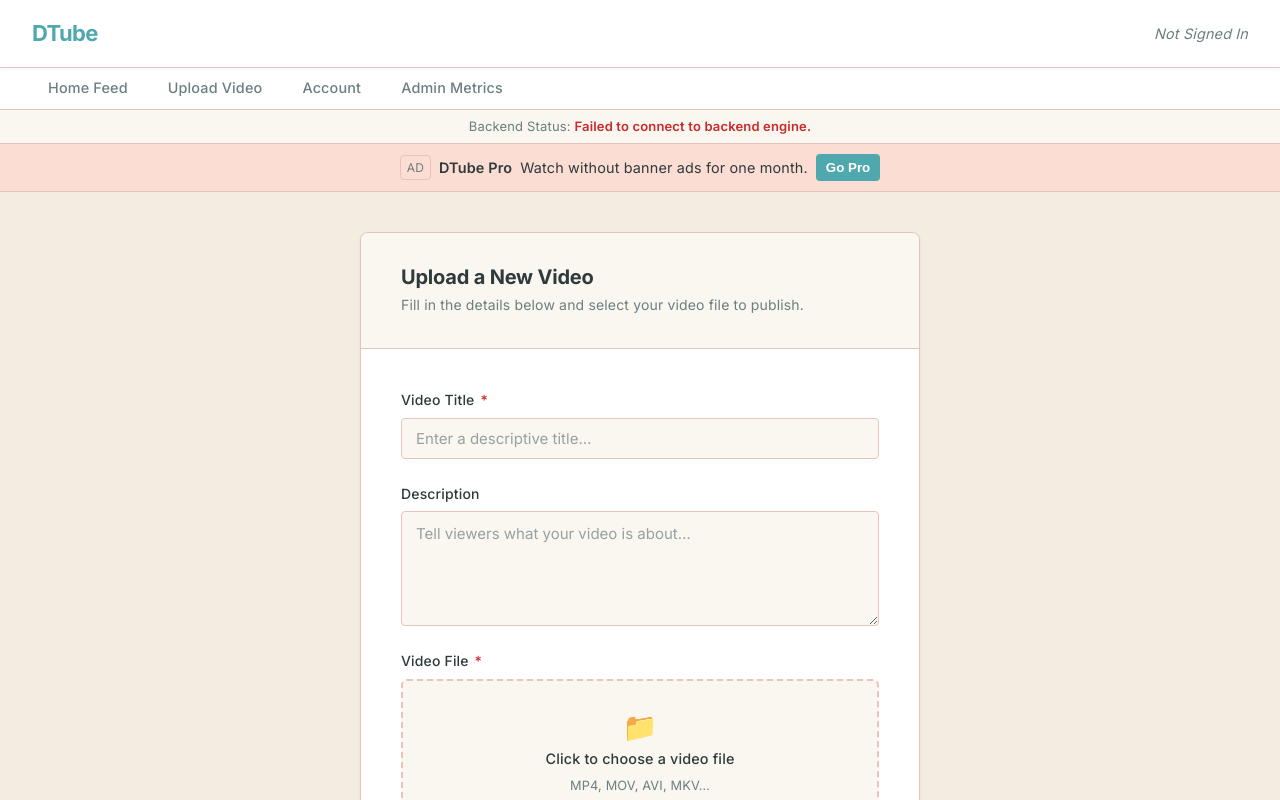
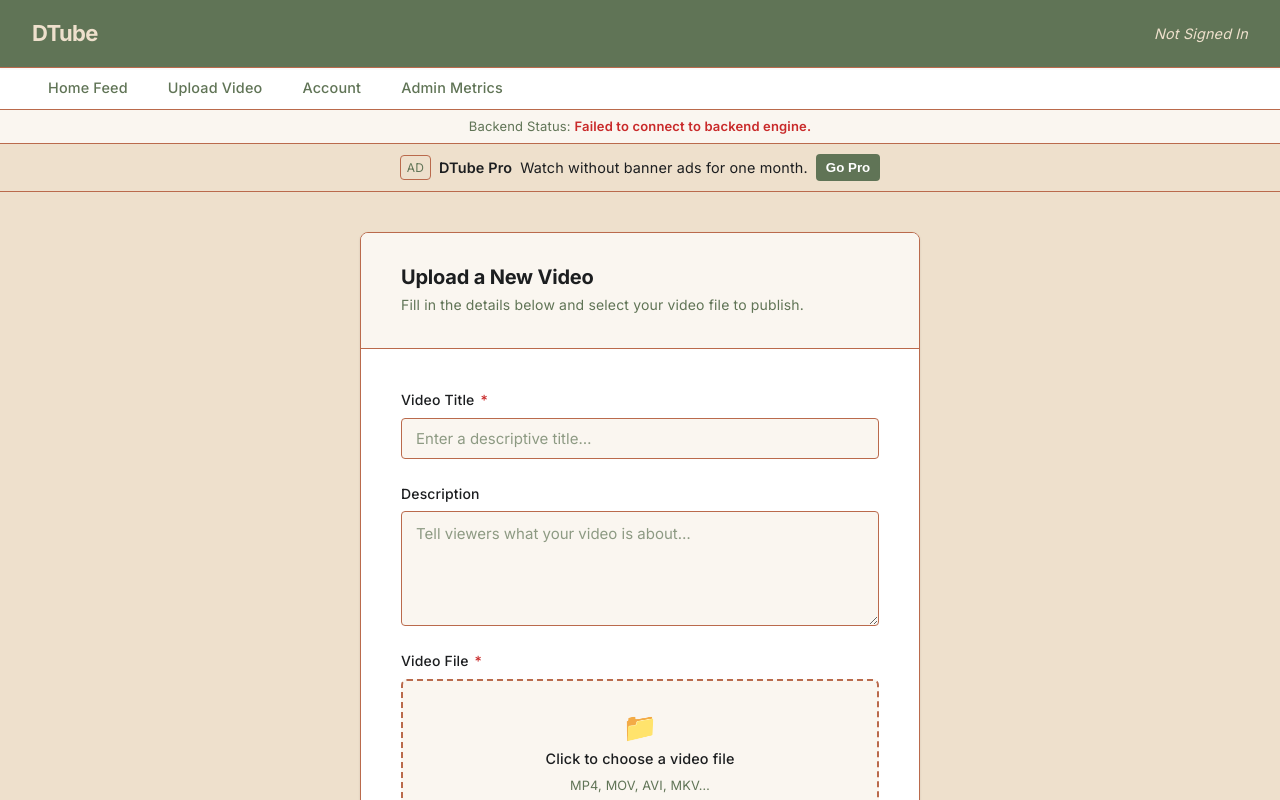
Before and after one commit to hibaNITT/Delta_Task_3, a React app in the folder dtube/frontend/: page /upload in a window 1280 px wide. Shown: the top 800 px of the page. Built offline with nearby package versions, Linux system fonts and the light colour scheme; no server answers; the HTML template or start-up script is replaced by a standard one.

Commit message:
Changing color palette

```diff
--- a/dtube/frontend/src/App.css
+++ b/dtube/frontend/src/App.css
@@ -1,16 +1,8 @@
 /* ============================================================
    DTUBE — App.css
    Component-level styles — "Basic but Classic" aesthetic
-   All colours, spacing, and radii come from CSS tokens in index.css
+   All colours, spacing, and radii come from CSS tokens
    ============================================================ */
-
-/* color palette
-
---verdigris:    #75B9BF;
---light-blue:   #B7DDDA;
---alabaster:    #F2ECE1;
---misty-rose:   #FCDDD3;
---pale-dogwood: #E6C4B7; */
 
 /* ============================================================
    PREMIERE / LIVE CHAT SIDEBAR
@@ -190,7 +182,7 @@
    NAVBAR
    ============================================================ */
 .navbar {
-  background-color: var(--bg-card);
+  background-color: var(--p-moss);
   border-bottom: 1px solid var(--border);
   padding: var(--space-2) var(--space-4);
   display: flex;
@@ -205,7 +197,7 @@
 .navbar-brand {
   font-size: 1.375rem;
   font-weight: 700;
-  color: var(--accent);
+  color: var(--p-cream);
   letter-spacing: -0.03em;
   text-decoration: none;
   transition: color var(--transition);
@@ -224,18 +216,18 @@
 
 .navbar-user span {
   font-size: 0.9rem;
-  color: var(--text-secondary);
+  color: var(--p-cream);
 }
 
 .navbar-user strong {
-  color: var(--text-primary);
+  color: var(--p-cream);
 }
 
 /* ── Sign Out Button (Navbar) ─────────────────────────────── */
 .btn-signout {
   padding: 7px var(--space-2);
-  background-color: transparent;
-  color: var(--danger);
+  background-color: var(--p-deep-red);
+  color: var(--p-cream);
   border: 1px solid var(--danger);
   border-radius: var(--radius-sm);
   font-size: 0.875rem;
@@ -325,7 +317,7 @@
   justify-content: center;
   gap: var(--space-1);
   padding: 10px var(--space-3);
-  background-color: var(--p-misty-rose);
+  background-color: var(--p-cream);
   border-bottom: 1px solid var(--border);
   color: var(--text-primary);
   font-size: 0.9rem;
@@ -400,7 +392,7 @@
 }
 .btn-secondary:hover {
   background-color: var(--bg-subtle);
-  border-color: #e6c4b7;
+  border-color: var(--border);
 }
 
 /* Danger */
@@ -410,7 +402,8 @@
   border-color: var(--danger);
 }
 .btn-danger:hover {
-  background-color: #a61f1f;
+  background-color: var(--p-deep-red);
+  border-color: var(--p-deep-red);
   box-shadow: var(--shadow-sm);
 }
 
@@ -628,7 +621,7 @@
   color: var(--text-inverse);
 }
 .btn-login:hover {
-  background-color: #75b9bf;
+  background-color: var(--accent-hover);
   box-shadow: var(--shadow-sm);
 }
 
@@ -666,7 +659,7 @@
   gap: var(--space-1);
   width: 100%;
   padding: 11px;
-  background-color: #dd8181;
+  background-color: var(--p-rust);
   color: var(--text-inverse);
   font-family: var(--font-sans);
   font-size: 0.9375rem;
@@ -678,7 +671,7 @@
     box-shadow var(--transition);
 }
 .google-signin-btn:hover {
-  background-color: #b7ddda;
+  background-color: var(--p-deep-red);
   text-decoration: none;
   box-shadow: var(--shadow-sm);
 }
@@ -738,7 +731,7 @@
 
 .video-card:hover {
   box-shadow: var(--shadow-md);
-  border-color: #ced4da;
+  border-color: var(--border-focus);
   transform: translateY(-2px);
 }
 
@@ -905,7 +898,7 @@
 .like-btn.active {
   background-color: var(--accent-light);
   color: var(--accent-text);
-  border-color: #a5b4fc;
+  border-color: var(--border);
 }
 
 .like-btn.inactive {
@@ -936,11 +929,11 @@
   border: 1px solid var(--border);
 }
 .subscribe-btn.active:hover {
-  background-color: #f2ece1ef;
+  background-color: var(--bg-page);
 }
 
 .subscribe-btn.inactive {
-  background-color: rgb(223, 35, 35);
+  background-color: var(--p-deep-red);
   color: var(--text-inverse);
 }
 .subscribe-btn.inactive:hover {
@@ -1062,7 +1055,7 @@
   cursor: pointer;
   font-weight: 600;
   font-family: var(--font-sans);
-  font-size: 0.9rem;
+  font-size: 0.9.rem;
   white-space: nowrap;
   transition:
     background-color var(--transition),
@@ -1185,16 +1178,12 @@
 
 /* Banner */
 .channel-banner {
-  background: linear-gradient(
-    135deg,
-    var(--p-verdigris) 0%,
-    var(--p-light-teal) 100%
-  );
+  background: linear-gradient(135deg, var(--accent) 0%, var(--border) 100%);
   color: var(--text-inverse);
   padding: var(--space-6) var(--space-5);
   border-radius: var(--radius-lg);
   margin-bottom: var(--space-4);
-  border: 1px solid var(--p-verdigris);
+  border: 1px solid var(--accent);
 }
 
 .channel-title {
@@ -1209,7 +1198,7 @@
   display: flex;
   gap: var(--space-3);
   font-size: 0.875rem;
-  color: #b7ddda;
+  color: var(--bg-page);
   flex-wrap: wrap;
 }
 
@@ -1257,7 +1246,7 @@
 .modal-overlay {
   position: fixed;
   inset: 0;
-  background-color: rgba(46, 58, 59, 0.5);
+  background-color: rgba(28, 30, 32, 0.5);
   display: flex;
   justify-content: center;
   align-items: center;
@@ -1430,7 +1419,7 @@
   font-weight: 600;
   letter-spacing: 0.03em;
   text-transform: uppercase;
-  border: 1px solid var(--p-verdigris);
+  border: 1px solid var(--border-focus);
 }
 
 .flag-reason {
@@ -1733,8 +1722,8 @@
 }
 
 .upload-toggle-row:hover {
-  background-color: var(--p-misty-rose);
-  border-color: var(--p-pale-dogwood);
+  background-color: var(--p-cream);
+  border-color: var(--border);
 }
 
 .upload-toggle-info {
--- a/dtube/frontend/src/index.css
+++ b/dtube/frontend/src/index.css
@@ -1,60 +1,55 @@
-/* ============================================================
-   DTUBE — "Basic but Classic" Design System
-   Global Reset & Design Tokens
-   Palette: Verdigris #75B9BF · Light Teal #B7DDDA
-            Alabaster #F2ECE1 · Misty Rose #FCDDD3
-            Pale Dogwood #E6C4B7
-   ============================================================ */
-
 @import url("https://fonts.googleapis.com/css2?family=Inter:wght@400;500;600;700&display=swap");
 
 /* ── Design Tokens ────────────────────────────────────────── */
+/* ── Design Tokens ────────────────────────────────────────── */
+/* ── Design Tokens ────────────────────────────────────────── */
 :root {
-  /* ── Palette primitives (reference only) ─────────────── */
-  --p-verdigris:    #75B9BF;   /* main teal accent                        */
-  --p-light-teal:   #B7DDDA;   /* secondary soft teal                     */
-  --p-cream:        #F2ECE1;   /* warm alabaster — page surface           */
-  --p-misty-rose:   #FCDDD3;   /* blush pink — warm highlights            */
-  --p-pale-dogwood: #E6C4B7;   /* muted rose-beige — borders              */
+  /* ── Palette primitives ─────────────────────────────────── */
+  --p-moss: #607456;
+  --p-cream: #eee0cc;
+  --p-rust: #ba6a4c;
+  --p-deep-red: #7b2525;
 
   /* ── Backgrounds ─────────────────────────────────────── */
-  --bg-page:   #F2ECE1;   /* Alabaster — main page surface              */
-  --bg-card:   #ffffff;   /* Pure white — elevated card surface         */
-  --bg-subtle: #faf6f0;   /* Warm off-white — inputs, stripes           */
-  --bg-nav:    #ffffff;   /* Navbar background                          */
+  --bg-page: #eee0cc; /* Cream page surface */
+  --bg-card: #ffffff;
+  --bg-subtle: #faf6f0;
+  --bg-nav: #ffffff;
 
   /* ── Text ────────────────────────────────────────────── */
-  --text-primary:   #2e3a3b;   /* Very dark teal-slate — body & headings */
-  --text-secondary: #6b7f80;   /* Muted teal-gray — timestamps, hints    */
-  --text-inverse:   #ffffff;   /* On dark / tinted surfaces              */
+  --text-primary: #1c1e20; /* Dark charcoal for high contrast readability */
+  --text-secondary: #607456; /* Moss green for subtext */
+  --text-inverse: #ffffff;
 
-  /* ── Accent (Verdigris) ──────────────────────────────── */
-  --accent:       #4fa8ae;   /* Darkened Verdigris — passes AA on white  */
-  --accent-hover: #3d9198;   /* Even darker on hover                     */
-  --accent-light: #B7DDDA;   /* Light Teal — badge / highlight bg        */
-  --accent-text:  #1c4a4e;   /* Dark teal — text on --accent-light bg    */
+  /* ── Accent ──────────────────────────────────────────── */
+  --accent: #607456; /* Moss green main accent */
+  --accent-hover: #4d5d45; /* Darker moss for hover states */
+  --accent-light: #eee0cc;
+  --accent-text: #4d5d45;
 
   /* ── Semantic ────────────────────────────────────────── */
-  --success:       #2f9e44;
+  --success: #2f9e44;
   --success-light: #ebfbee;
-  --danger:        #c92a2a;
-  --danger-light:  #fff5f5;
-  --warning:       #c96b1a;
+  --danger: #c92a2a;
+  --danger-light: #fff5f5;
+  --warning: #c96b1a;
   --warning-light: #fff3e8;
 
   /* ── Borders ─────────────────────────────────────────── */
-  --border:       #E6C4B7;   /* Pale Dogwood — structural dividers       */
-  --border-focus: #75B9BF;   /* Verdigris ring on :focus                 */
+  --border: #ba6a4c; /* Rust — clean, defined structural dividers */
+  --border-focus: #607456; /* Moss Green — indicator ring on :focus */
 
-  /* ── Focus glow (RGB of --border-focus for rgba use) ── */
-  --focus-glow: rgba(117, 185, 191, 0.22);
+  /* ── Focus glow (RGB of --border-focus: 96, 116, 86) ─── */
+  --focus-glow: rgba(96, 116, 86, 0.22);
 
-  /* ── Shadows (intentionally soft) ───────────────────── */
-  --shadow-xs: 0 1px 2px rgba(46, 58, 59, 0.04);
-  --shadow-sm: 0 1px 3px rgba(46, 58, 59, 0.07), 0 1px 2px rgba(46, 58, 59, 0.04);
-  --shadow-md: 0 4px 8px rgba(46, 58, 59, 0.07), 0 2px 4px rgba(46, 58, 59, 0.04);
+  /* ── Shadows ─────────────────────────────────────────── */
+  --shadow-xs: 0 1px 2px rgba(28, 30, 32, 0.04);
+  --shadow-sm:
+    0 1px 3px rgba(28, 30, 32, 0.07), 0 1px 2px rgba(28, 30, 32, 0.04);
+  --shadow-md:
+    0 4px 8px rgba(28, 30, 32, 0.07), 0 2px 4px rgba(28, 30, 32, 0.04);
 
-  /* ── Spacing (8 px grid) ─────────────────────────────── */
+  /* ── Spacing ─────────────────────────────────────────── */
   --space-1: 8px;
   --space-2: 16px;
   --space-3: 24px;
@@ -69,14 +64,13 @@
 
   /* ── Typography ──────────────────────────────────────── */
   --font-sans:
-    "Inter", system-ui, -apple-system, BlinkMacSystemFont,
-    "Segoe UI", Roboto, Helvetica, Arial, sans-serif;
+    "Inter", system-ui, -apple-system, BlinkMacSystemFont, "Segoe UI", Roboto,
+    Helvetica, Arial, sans-serif;
   --font-mono: ui-monospace, Consolas, "Courier New", monospace;
 
   /* ── Transitions ─────────────────────────────────────── */
   --transition: 0.18s ease;
 }
-
 /* ── Global Reset ─────────────────────────────────────────── */
 *,
 *::before,
@@ -105,7 +99,12 @@
 }
 
 /* ── Typography Scale ─────────────────────────────────────── */
-h1, h2, h3, h4, h5, h6 {
+h1,
+h2,
+h3,
+h4,
+h5,
+h6 {
   font-family: var(--font-sans);
   color: var(--text-primary);
   line-height: 1.25;
@@ -158,7 +157,8 @@
   text-decoration: underline;
 }
 
-strong, b {
+strong,
+b {
   font-weight: 600;
 }
 
@@ -177,7 +177,9 @@
 }
 
 /* ── Code Blocks ──────────────────────────────────────────── */
-code, kbd, pre {
+code,
+kbd,
+pre {
   font-family: var(--font-mono);
   font-size: 0.875em;
   background-color: var(--p-misty-rose);
@@ -211,16 +213,34 @@
   border: 0;
 }
 
-.text-muted   { color: var(--text-secondary); }
-.text-accent  { color: var(--accent); }
-.text-danger  { color: var(--danger); }
-.text-success { color: var(--success); }
+.text-muted {
+  color: var(--text-secondary);
+}
+.text-accent {
+  color: var(--accent);
+}
+.text-danger {
+  color: var(--danger);
+}
+.text-success {
+  color: var(--success);
+}
 
 /* ── Scrollbar ────────────────────────────────────────────── */
-::-webkit-scrollbar { width: 6px; height: 6px; }
-::-webkit-scrollbar-track  { background: var(--bg-page); }
-::-webkit-scrollbar-thumb  { background: var(--p-pale-dogwood); border-radius: 3px; }
-::-webkit-scrollbar-thumb:hover { background: var(--p-verdigris); }
+::-webkit-scrollbar {
+  width: 6px;
+  height: 6px;
+}
+::-webkit-scrollbar-track {
+  background: var(--bg-page);
+}
+::-webkit-scrollbar-thumb {
+  background: var(--p-pale-dogwood);
+  border-radius: 3px;
+}
+::-webkit-scrollbar-thumb:hover {
+  background: var(--p-verdigris);
+}
 
 /* ── Focus Ring ───────────────────────────────────────────── */
 :focus-visible {
```
Also changed, not shown: dtube/frontend/ColorPalette.png (deleted), dtube/frontend/src/ColorPalette.png (added).
